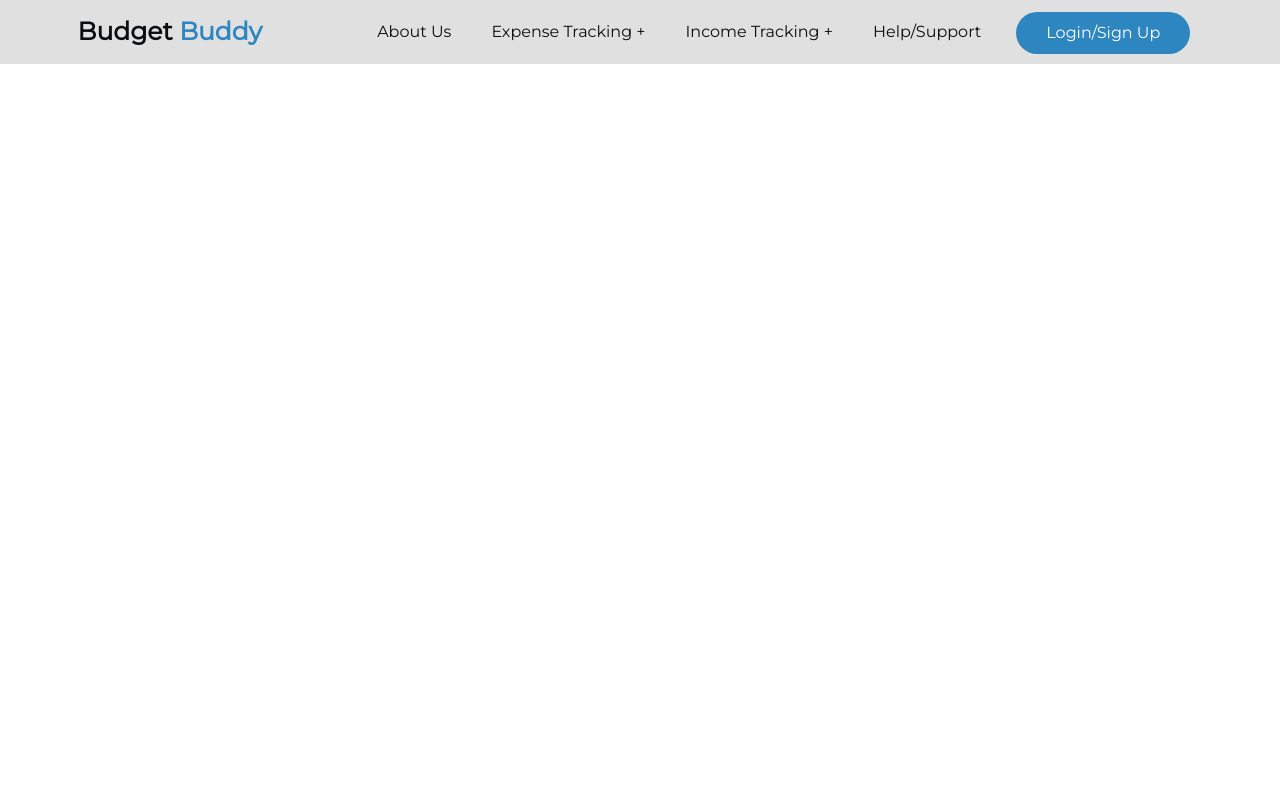
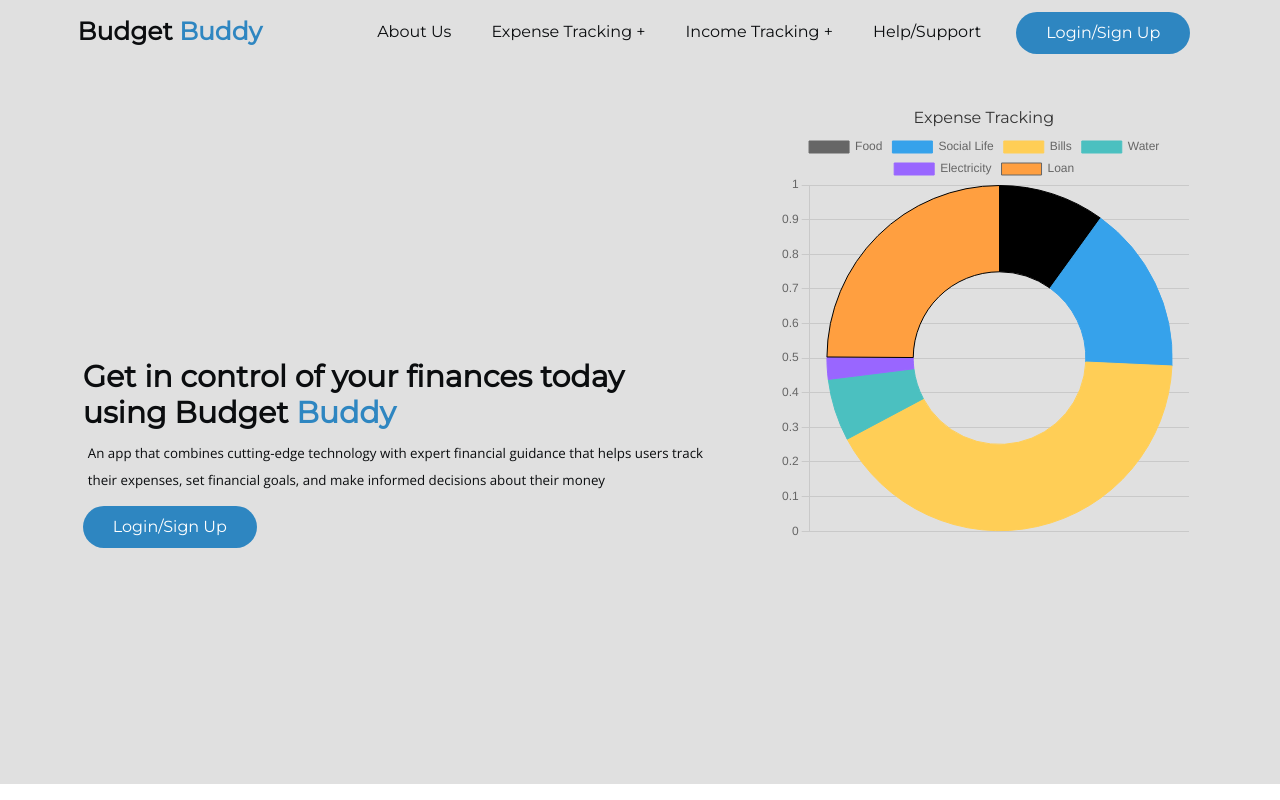
Before and after one commit to AnyegaAlex/Budget-Buddy, a website: page index.html in a window 1280 px wide. Drawn offline with nearby package versions, Linux system fonts and the light colour scheme.

Commit message:
Final Landing Page With Illustration

```diff
--- a/main.css
+++ b/assets/css/main.css
@@ -78,6 +78,7 @@ svg {
   --darkgrey:#333333;
   --heading-font: 'Montserrat', sans-serif;
   --body-font:'Open Sans', sans-serif;
+  --fw-thin:300;
   --fw-regular: 400;
   --fw-semi-bold: 500;
   --fw-bold: 700;
@@ -92,6 +93,7 @@ header{
   align-items: center;
   justify-content: space-between;
   font-family: var(--heading-font);
+  position: relative;
 }
 
 header > nav > ul > li {
@@ -179,4 +181,68 @@ header > a > h2 > span{
   transition: all 0.3s ease 0s; /* smooth transition */
 }
 
-/* ADD RESPONSIVE NAVBAR */
+/* LANDING PAGE STYLING */
+
+#flex-container{
+  height:90vh;
+  position: relative;
+  color: var(--black);
+  background: var(--lightgrey);
+}
+
+#landing-page-cta-text{
+  padding: 6px;
+  max-width: 50%;
+  position: absolute;
+  left:6%;
+  bottom: 32%;
+}
+
+#flex-container > #landing-page-cta-text > button{
+  margin-left: auto;
+  margin-top: 7px;
+}
+
+
+#flex-container > #landing-page-cta-text > h2 > span{
+  color:var(--primary-color1)
+}
+
+#flex-container > #landing-page-cta-text > h2 {
+   font-family: var(--heading-font);
+   font-weight: var(--fw-bold);
+   font-size: 30px;
+   line-height: 1.2;
+   padding-bottom: 4px;
+}
+
+#flex-container > #landing-page-cta-text > p{
+  font-family: var(--body-font);
+  font-weight: var(--fw-regular);
+  font-size: smaller;
+  padding: 5px;
+  line-height: 2;
+}
+
+#landing-page-cta-text{
+  justify-self: flex-start;
+  align-self: baseline;
+}
+
+#donut-chart-illustration {
+  float: right;
+  bottom: 40%;
+  width: 33%;
+  height: 75%;
+  margin-top: 35px;
+  margin-right:85px;
+  padding: 6px;
+}
+
+#donut-chart-illustration > h3 {
+  font-family: var(--heading-font);
+  font-weight: 200;
+  color: var(--darkgrey);
+  text-align: center;
+  padding: 1px;
+}
--- a/index.html
+++ b/index.html
@@ -4,7 +4,8 @@
   <meta charset="UTF-8">
   <meta http-equiv="X-UA-Compatible" content="IE=edge">
   <meta name="viewport" content="width=device-width, initial-scale=1.0">
-  <link rel="stylesheet" href = "main.css">
+  <link rel="stylesheet" href="https://cdnjs.cloudflare.com/ajax/libs/Chart.js/2.8.0/Chart.css"/>
+  <link rel="stylesheet" href = "assets/css/main.css">
   <title>Budget Buddy - Your Finance Companion </title>
 </head>
 <body>
@@ -14,23 +15,72 @@
       <ul>
         <li><a href="#">About Us</a></li>
         <li><a href="#">Expense Tracking +</a>
-        <ul>
-          <li><a href="#">Budgeting Recommendations</a>
-        </ul>
+        <!-- <ul> -->
+          <!-- <li><a href="#">Budgeting Recommendations</a> -->
+        <!-- </ul> -->
         </li>
         <li><a href="#">Income Tracking +</a>
-          <ul>
-            <li><a href="#">Goal-based Saving</a>
-            <li><a href="#">Financial Advice</a>
-          </ul>
+          <!-- <ul> -->
+            <!-- <li><a href="#">Goal-based Saving</a>  -->
+            <!-- <li><a href="#">Financial Advice</a>  -->
+          <!-- </ul> -->
         </li>
         <li><a href="#">Help/Support</a></li>
         <li><button class="cta-button" onclick="signUp()">Login/Sign Up</button></a></li>
       </ul>
     </nav>
   </header>
-  <main></main>
-  <footer></footer>
-  <script src="main.js"></script>
+  <main>
+    <div id="flex-container">
+      <div id="landing-page-cta-text">
+        <h2>Get in control of your finances today using Budget <span> Buddy</span></h2>
+        <p>An app that combines cutting-edge technology with expert financial guidance that helps users track their expenses, set financial goals, and make informed decisions about their money</p>
+        <button class="cta-button" onclick="signUp()">Login/Sign Up</button>
+      </div>
+      <div id="donut-chart-illustration">
+        <h3>Expense Tracking</h3>
+        <canvas id="donutChart" width="50" height="50"></canvas>
+        </div>
+    </div>
+  </main>
+  <script src="https://cdn.jsdelivr.net/npm/chart.js"></script>
+  <script>
+    var ctx = document.getElementById("donutChart");
+    var donutChart = new Chart ( ctx, {
+      type: 'doughnut',
+        data: {
+          labels: ['Food', 'Social Life', 'Bills', 'Water', 'Electricity', 'Loan'],
+          datasets: [{
+            label: 'Expense Tracking',
+            data: [1200, 1900, 5000, 700, 250, 3000],
+            backgroundColor:[
+              'rgba (255, 99, 132, 1)',
+              'rgba(54, 162, 235, 1)',
+              'rgba(255, 206, 86, 1)',
+              'rgba(75, 192, 192, 1)',
+              'rgba(153, 102, 255, 1)',
+              'rgba(255, 159, 64, 1)'
+            ],
+
+            borderColor:[
+              'rgba (255, 99, 132, 1)',
+              'rgba(54, 162, 235, 1)',
+              'rgba(255, 206, 86, 1)',
+              'rgba(75, 192, 192, 1)',
+              'rgba(153, 102, 255, 1)'
+            ],
+            borderWidth:1
+          }]
+        },
+        options: {
+          scales: {
+            y: {
+              beginAtZero: true
+            }
+          }
+        }
+    });
+  </script>
+  <script src="assets/js/main.js"></script>
 </body>
 </html>
```
Also changed, not shown: assets/js/main.js (line endings or trailing spaces).
